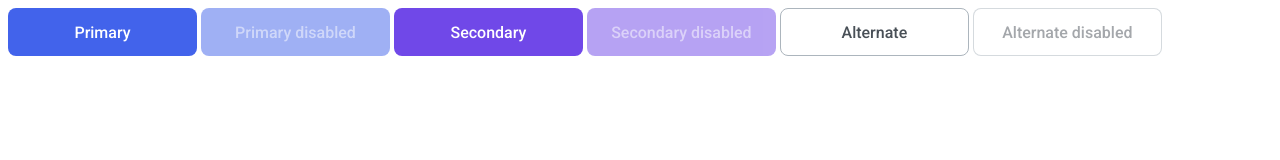
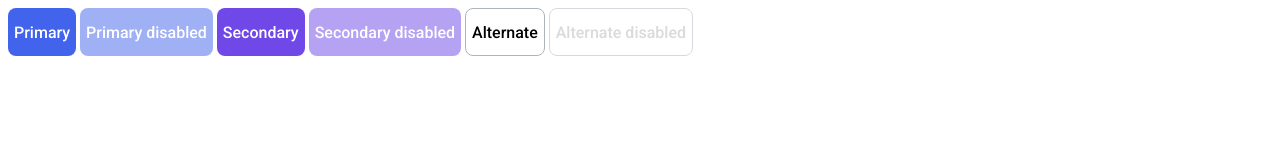
Before and after one commit to js-tasks-ru/htmlcss-20221107_boladzola, a website: page 03-lection1/01-button/index.html in a window 1280 px wide. Drawn offline with Linux system fonts and the light colour scheme.

Commit message:
git@github.com:Boladzola/htmlcss-20221107_boladzola.gitgit@github.com:Boladzola/htmlcss-20221107_boladzola.gitgit@github.com:Boladzola/htmlcss-20221107_boladzola.gitgit@github.com:Boladzola/htmlcss-20221107_boladzola.gitgit@github.com:Boladzola/htmlcss-20221107_boladzola.gitgit@github.com:Boladzola/htmlcss-20221107_boladzola.gitgit@github.com:Boladzola/htmlcss-20221107_boladzola.gitgit@github.com:Boladzola/htmlcss-20221107_boladzola.gitgit@github.com:Boladzola/htmlcss-20221107_boladzola.gitgit@github.com:Boladzola/htmlcss-20221107_boladzola.gitgit@github.com:Boladzola/htmlcss-20221107_boladzola.git

```diff
--- a/03-lection1/01-button/button.css
+++ b/03-lection1/01-button/button.css
@@ -1,41 +1,7 @@
-/* Стилизация кнопки */
-.button_primary {
+.btn_primary {
+    height: 48px;
+    border-radius: 8px;
     background: #4263EB;
-    border-radius: 8px;
-    width: 189px;
-    Height: 48px;
-    color: #FFFFFF;
-    font-family: 'Roboto';
-    font-style: normal;
-    font-weight: 500;
-    font-size: 16px;
-    line-height: 19px;
-    text-align: center;
-    border: 0px;
-}
-
-.button_primary:hover {
-    background: #2342C0;
-    border-radius: 8px;
-    width: 189px;
-    Height: 48px;
-    color: #FFFFFF;
-    font-family: 'Roboto';
-    font-style: normal;
-    font-weight: 500;
-    font-size: 16px;
-    line-height: 19px;
-    text-align: center;
-    border: 0px;
-}
-
-.button_primary:disabled {
-    background: #4263EB;
-    border-radius: 8px;
-    Opacity: 50%;
-    Width: 189px;
-    Height: 48px;
-    color: rgba(255, 255, 255, 0.5);
     border: 0px;
     font-family: 'Roboto';
     font-style: normal;
@@ -43,16 +9,22 @@
     font-size: 16px;
     line-height: 19px;
     text-align: center;
+    color: #FFFFFF;
   }
 
+  .btn_primary:hover {
+    background: #2342C0;;
+  }
 
+  .btn_primary:disabled {
+    opacity: 0.5;
+    pointer-events: none;
+  }
 
-.button_secondary {
+  .btn_Secondary {
+    height: 48px;
+    border-radius: 8px;
     background: #7048E8;
-    border-radius: 8px;
-    Width: 189px;
-    Height: 48px;
-    color: #FFFFFF;
     border: 0px;
     font-family: 'Roboto';
     font-style: normal;
@@ -60,46 +32,22 @@
     font-size: 16px;
     line-height: 19px;
     text-align: center;
+    color: #FFFFFF;
   }
 
-.button_secondary:hover {
+  .btn_Secondary:hover {
     background: #5028C6;
-    border-radius: 8px;
-    Width: 189px;
-    Height: 48px;
-    color: #FFFFFF;
-    border: 0px;
-    font-family: 'Roboto';
-    font-style: normal;
-    font-weight: 500;
-    font-size: 16px;
-    line-height: 19px;
-    text-align: center;
   }
 
-.button_secondary:disabled {
-    background: #7048E8;
-    opacity: 50%;
-    border-radius: 8px;
-    Width: 189px;
-    Height: 48px;
-    color: rgba(255, 255, 255, 0.5);
-    border: 0px;
-    font-family: 'Roboto';
-    font-style: normal;
-    font-weight: 500;
-    font-size: 16px;
-    line-height: 19px;
-    text-align: center;
+  .btn_Secondary:disabled {
+    opacity: 0.5;
+    pointer-events: none;
   }
 
-.button_Alternate {
-
+  .btn_alternate {
+    height: 48px;
     border-radius: 8px;
-    background: #FFFFFF;
-    Width: 189px;
-    Height: 48px;
-    color: #495057;
+    background: #FFF;
     border: 1px solid #ACB5BD;
     font-family: 'Roboto';
     font-style: normal;
@@ -107,37 +55,15 @@
     font-size: 16px;
     line-height: 19px;
     text-align: center;
-
+    color: rgba (73, 80, 87, 1);
   }
 
-.button_Alternate:hover {
-
-    border-radius: 8px;
-    background: #FFFFFF;
-    Width: 189px;
-    Height: 48px;
-    color: #495057;
+  .btn_alternate:hover {
+    background: #FFF;
     border: 1px solid #212429;
-    font-family: 'Roboto';
-    font-style: normal;
-    font-weight: 500;
-    font-size: 16px;
-    line-height: 19px;
-    text-align: center;
-
   }
 
-.button_Alternate:disabled {
-    background: #FFFFFF;
-    border: 1px solid rgba(172, 181, 189, 0.5);
-    border-radius: 8px;
-    Width: 189px;
-    Height: 48px;
-    font-family: 'Roboto';
-    font-style: normal;
-    font-weight: 500;
-    font-size: 16px;
-    line-height: 19px;
-    text-align: center;
-    color: rgba(73, 80, 87, 0.5);
+  .btn_alternate:disabled {
+    opacity: 0.5;
+    pointer-events: none;
   }
--- a/03-lection1/01-button/index.html
+++ b/03-lection1/01-button/index.html
@@ -6,11 +6,11 @@
         <link rel="stylesheet" href="./button.css">
     </head>
     <body>
-        <button class="button button_primary">Primary</button>
-        <button class="button button_primary" disabled>Primary disabled</button>
-        <button class="button button_secondary">Secondary</button>
-        <button class="button button_secondary" disabled>Secondary disabled</button>
-        <button class="button button_Alternate">Alternate</button>
-        <button class="button button_Alternate" disabled>Alternate disabled</button>
+        <button class="btn_primary">Primary</button>
+        <button class="btn_primary" disabled>Primary disabled</button>
+        <button class="btn_Secondary">Secondary</button>
+        <button class="btn_Secondary" disabled>Secondary disabled</button>
+        <button class="btn_alternate">Alternate</button>
+        <button class="btn_alternate" disabled>Alternate disabled</button>
     </body>
 </html>
--- a/assets/css/main.css
+++ b/assets/css/main.css
@@ -4,6 +4,7 @@
 @import '../../components/footer/footer.css';
 @import '../../components/preview/preview.css';
 @import '../../components/container/container.css';
+@import '../../components/card/card.css';
 
 
 :root {
--- /dev/null
+++ b/components/card/card.css
@@ -0,0 +1,7 @@
+.card {
+    background: blue;
+    box-shadow: 0px 2px 4px rgba(33, 36, 41, 0.05);
+    border-radius: 12px;
+    width: 350px;
+    height: 367px;
+}
--- a/components/container/container.css
+++ b/components/container/container.css
@@ -1,5 +1,5 @@
 .container {
     max-width: 1110px;
     margin: 0 auto;
-    background: red;
+    background:
 }
--- a/components/preview/preview.css
+++ b/components/preview/preview.css
@@ -1,6 +1,4 @@
 .preview {
-    height: 1036px;
-    left: 0px;
-    top: 237px;
     background: #F9FAFC;
+    padding: 32px 25px;
 }
```
Also changed, not shown: index.html (+12 -4 lines). Lines whose indentation alone changed are shown as unchanged.
